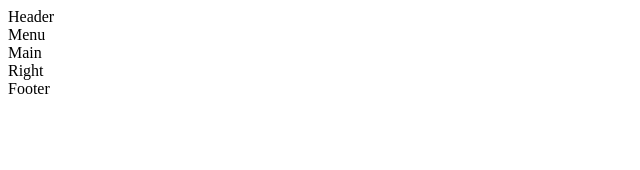
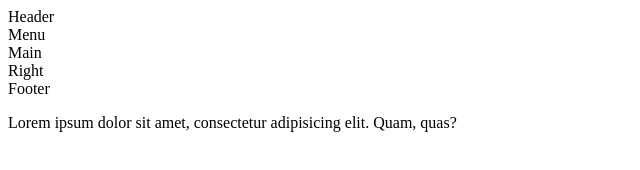
Before and after one commit to vatok07/FE-11, a plain HTML site: page index.html in a window 1280 px wide. Shown: the whole page, without its empty margins (0-640 px from the left). Drawn offline with Linux system fonts and the light colour scheme.

Commit message:
Revert "yhdh"
This reverts commit 460c20805adaab4a38f2a85fe3eae63d31d50805.

```diff
--- a/index.html
+++ b/index.html
@@ -27,7 +27,7 @@
         <div class="item4">Right</div>
         <div class="item5">Footer</div>
 
-
+        <p>Lorem ipsum dolor sit amet, consectetur adipisicing elit. Quam, quas?</p>
 
     </div>
 
```
